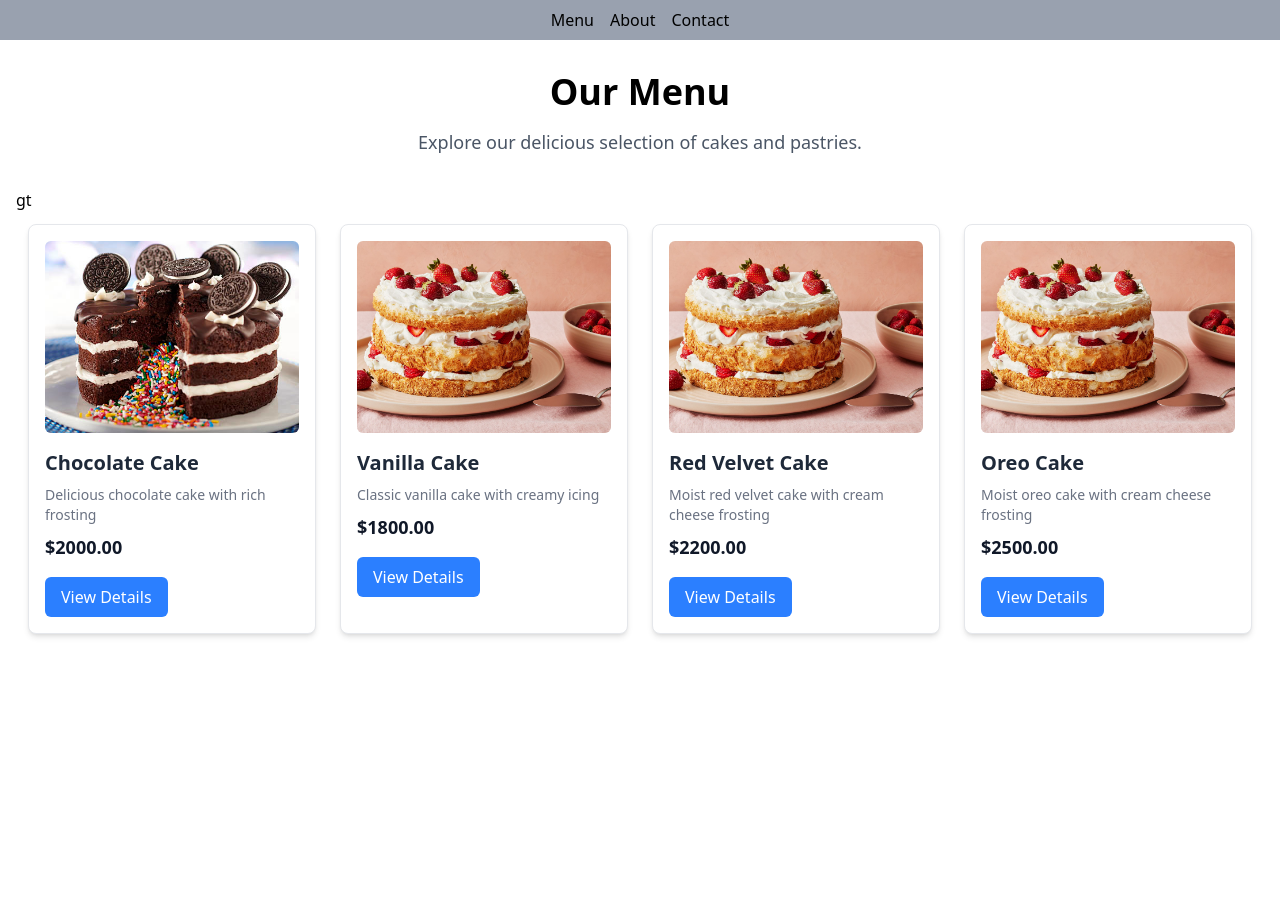
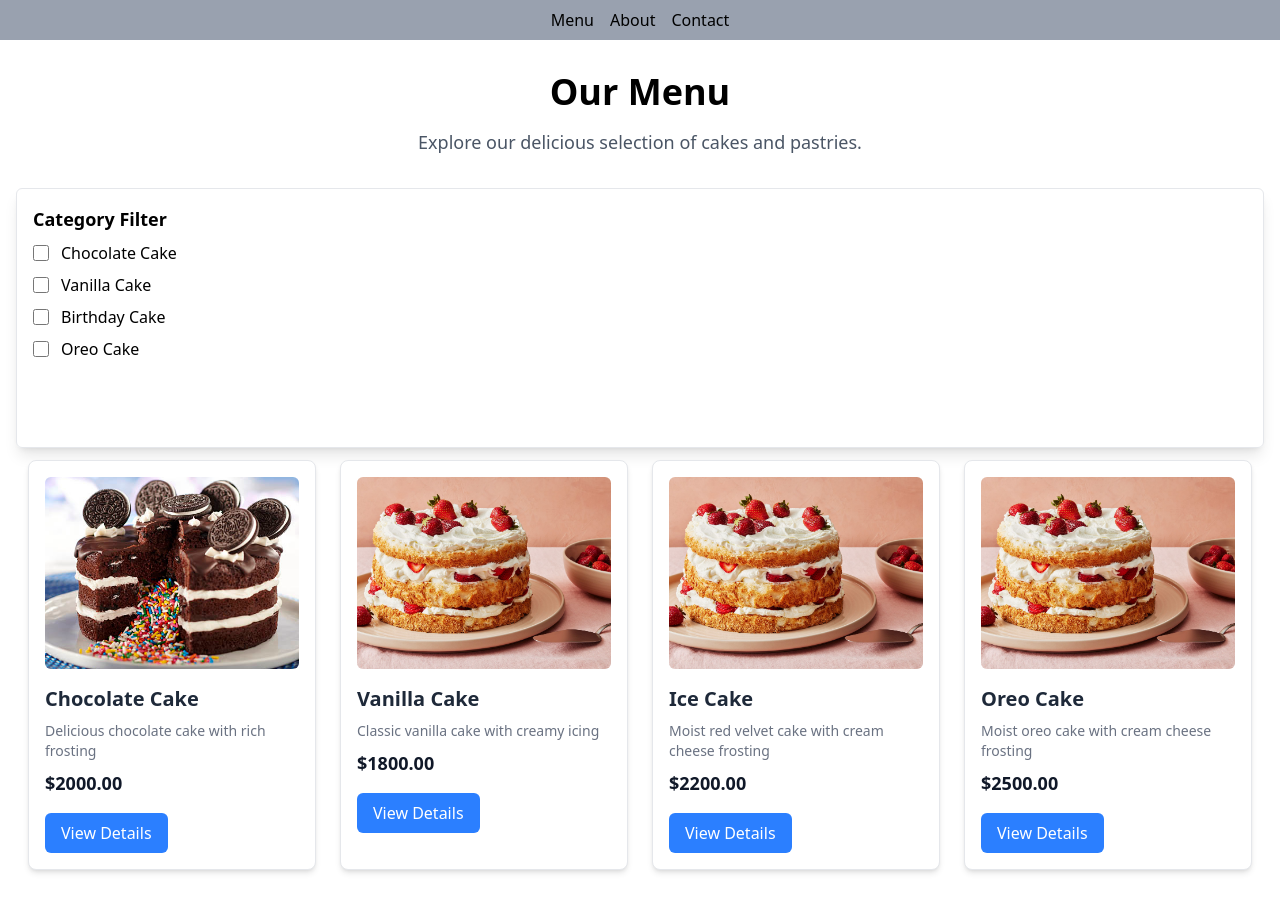
Before and after one commit to Hammad-000/Cakes-Villa, a React (Vite) app: page /menu in a window 1280 px wide. Before the commit the page ends 800 px from the top, so only its background shows below. Built offline with nearby package versions, Linux system fonts and the light colour scheme.

Commit message:
cheak box filter

```diff
--- a/src/Components/CategoryFilter.jsx
+++ b/src/Components/CategoryFilter.jsx
@@ -1,4 +1,4 @@
-import Checkbox from "../components/Cheakbox";
+import Checkbox from "./Checkbox";
 import { categoryTitle } from "../data/category";
 
 function CategoryFilter({ selectedCategories, onChangeCategory }) {
@@ -8,9 +8,10 @@ function CategoryFilter({ selectedCategories, onChangeCategory }) {
       {categoryTitle.map((category, index) => (
         <Checkbox
           key={index}
+          id={`category-${index}`}
           text={category}
-          checked={selectedCategories.includes(category)}
-          onChange={(e) => onChangeCategory(category, e.target.checked)}
+          checked={selectedCategories.includes(category)} // controls checkbox state
+          onChange={(e) => onChangeCategory(category, e.target.checked)} // updates selected categories
         />
       ))}
     </div>
--- a/src/Components/Checkbox.jsx
+++ b/src/Components/Checkbox.jsx
@@ -1,20 +1,34 @@
-import Checkbox from "../components/Cheakbox";
-import { categoryTitle } from "../data/category";
+const Checkbox = ({
+  id,
+  text,
+  className = '',
+  checkboxClassName = '',
+  labelClassName = '',
+  checked,
+  onChange,
+}) => {
+  return (
+    <div className={`relative flex items-center ${className}`}>
+      <div className="flex items-center h-5">
+        <input
+          id={id}
+          type="checkbox"
+          className={`w-4 h-4 rounded cursor-pointer ${checkboxClassName}`}
+          checked={checked}
+          onChange={onChange}  // This will trigger onChange in parent when toggled
+        />
+      </div>
 
-function CategoryFilter({ selectedCategories, onChangeCategory }) {
-  return (
-    <div className="h-65 mt-2 p-4 space-y-2 border border-gray-200 shadow-lg rounded-md">
-      <h3 className="font-semibold text-lg">Category Filter</h3>
-      {categoryTitle.map((category, index) => (
-        <Checkbox
-          key={index}
-          text={category}
-          checked={selectedCategories.includes(category)}
-          onChange={(e) => onChangeCategory(category, e.target.checked)}
-        />
-      ))}
+      {text && (
+        <label
+          htmlFor={id}
+          className={`ml-3 text-md cursor-pointer font-medium ${labelClassName}`}
+        >
+          {text}
+        </label>
+      )}
     </div>
   );
-}
+};
 
-export default CategoryFilter;
+export default Checkbox;
--- a/src/Pages/Menu.jsx
+++ b/src/Pages/Menu.jsx
@@ -1,28 +1,52 @@
+import { useState } from "react";
+import { Link } from 'react-router-dom';
 import products from "../data/products";
-import { Link } from 'react-router-dom';
+import CategoryFilter from "../Components/CategoryFilter";
 
 function Menu() {
+  const [selectedCategories, setSelectedCategories] = useState([]);
+
+
+  const handleCategoryChange = (category, isChecked) => {
+    setSelectedCategories((prevSelected) => {
+      if (isChecked) {
+        return [...prevSelected, category];
+      } else {
+        return prevSelected.filter(item => item !== category);
+      }
+    });
+  };
+
+  const filteredProducts = products.filter(product =>
+    selectedCategories.length === 0 || selectedCategories.includes(product.categoryTitle)
+  );
+
   return (
-    <div className="menu-page px-4 py-8 ">
+    <div className="menu-page px-4 py-8">
       <h1 className="text-4xl font-bold text-center mb-4">Our Menu</h1>
       <p className="text-lg text-center text-gray-600 mb-8">Explore our delicious selection of cakes and pastries.</p>
-<h2>gt</h2>
-      <div className="product-grid grid grid-cols-1 sm:grid-cols-2 lg:grid-cols-3 xl:grid-cols-4 gap-6 p-3 ">
-        {products.map((product) => (
+
+
+      <CategoryFilter
+        selectedCategories={selectedCategories}
+        onChangeCategory={handleCategoryChange}
+      />
+
+      <div className="product-grid grid grid-cols-1 sm:grid-cols-2 lg:grid-cols-3 xl:grid-cols-4 gap-6 p-3">
+        {filteredProducts.map((product) => (
           <div key={product.id} className="product-card bg-white border border-gray-200 rounded-lg shadow-md p-4">
-            {/* Image with fallback */}
+
             <img
               src={product.image || "/path/to/default-image.jpg"}
               alt={product.name}
               className="w-full h-48 object-cover rounded-md mb-4"
-              onError={(e) => e.target.src = "/path/to/default-image.jpg"} // Fallback on error
+              onError={(e) => e.target.src = "/path/to/default-image.jpg"} r
             />
 
             <h2 className="product-name text-xl font-semibold text-gray-800 mb-2">{product.name}</h2>
             <p className="product-description text-gray-500 text-sm mb-2">{product.description}</p>
             <p className="product-price text-lg font-semibold text-gray-900">${product.price.toFixed(2)}</p>
 
-            {/* Link to product detail page */}
             <Link to={`/product/${product.id}`} className="product-link mt-4 inline-block px-4 py-2 bg-blue-500 text-white rounded-md text-center hover:bg-blue-600">
               View Details
             </Link>
--- a/src/data/category.js
+++ b/src/data/category.js
@@ -1,32 +1,24 @@
-
 export const categories = [
   {
     id: 1,
-    title: "Chocolate Cake",
+    categoryTitle: "Chocolate Cake",
     image: "",
   },
   {
     id: 2,
-    title: "Vanilla Cake",
+    categoryTitle: "Vanilla Cake",
     image: "",
   },
   {
     id: 3,
-    title: "Birthday Cake",
+    categoryTitle: "Birthday Cake",
     image: "",
   },
   {
     id: 4,
-    title: "Oreo Cake",
+    categoryTitle: "Oreo Cake",
     image: "",
   },
-
-
-
-
-
-
 ];
 
-
-export const categoryTitle = categories.map((category) => category.title);
+export const categoryTitle = categories.map((category) => category.categoryTitle);
--- /dev/null
+++ b/src/data/product-filter.js
@@ -0,0 +1,43 @@
+import { products as DBProducts } from "./products";
+
+export const getVisibleProducts = (
+  selectedCategories,
+  selectedRating,
+  initPriceRange,
+  searchTerm
+) => {
+
+  let products = DBProducts;
+
+
+  if (selectedCategories.length > 0) {
+    products = products.filter((product) =>
+      selectedCategories.includes(product.category)
+    );
+  }
+
+
+  if (selectedRating) {
+    products = products.filter((product) => product.rating >= selectedRating);
+  }
+
+
+  if (initPriceRange.isApplied) {
+    products = products.filter(
+      (product) =>
+        product.price >= initPriceRange.min && product.price <= initPriceRange.max
+    );
+  }
+
+
+  if (searchTerm) {
+    const searchLower = searchTerm.toLowerCase();
+    products = products.filter(
+      (product) =>
+        product.title.toLowerCase().includes(searchLower) ||
+        product.description.toLowerCase().includes(searchLower)
+    );
+  }
+
+  return products;
+};
--- /dev/null
+++ b/src/data/products-rating.js
@@ -0,0 +1,52 @@
+
+
+export const reviews = [
+  {
+    id: 1,
+    productid: 1,
+    username: "Khubair Ali",
+    date: "31/3/2021",
+    rating: 4.5,
+    review: "Nice Product i will recommend everyone to purchase this",
+    isApproved: true
+  },
+  {
+    id: 2,
+    productid: 1,
+    username: "Umair Arshad",
+    date: "1/4/2021",
+    rating: 5.0,
+    review: "Highly recommended Product, Amazing product",
+    isApproved: true
+  },
+  {
+    id: 3,
+    productid: 2,
+    username: "Nasir Ali",
+    date: "31/3/2021",
+    rating: 4.5,
+    review: "Nice Product i will recommend everyone to purchase this",
+    isApproved: true
+  },
+  {
+    id: 4,
+    productid: 2,
+    username: "Ali Arshad",
+    date: "1/4/2021",
+    rating: 2.0,
+    review: "Not much recommended Product, very bad product",
+    isApproved: true
+  },
+
+
+
+
+];
+
+export const countReviews = (productID) => {
+  let sum = 0;
+  reviews.forEach((review) => {
+    if (review.productid === productID) sum++;
+  });
+  return sum;
+};
--- a/src/data/products.js
+++ b/src/data/products.js
@@ -1,24 +1,26 @@
-// In your products.js or wherever products is defined
 
 
  const products = [
     {
         id: 1,
         name: "Chocolate Cake",
-        image: "/images/cake1.jpg", // Fixed path and extension
+        categoryTitle: "Chocolate Cake",
+        image: "/images/cake1.jpg",
         description: "Delicious chocolate cake with rich frosting",
         price: 2000,
     },
     {
         id: 2,
         name: "Vanilla Cake",
+        categoryTitle:  "Vanilla Cake",
         description: "Classic vanilla cake with creamy icing",
-        image: "/images/cake2.jpg", // Use different image names
+        image: "/images/cake2.jpg",
         price: 1800,
     },
     {
         id: 3,
-        name: "Red Velvet Cake",
+        name: " Ice Cake",
+        categoryTitle:  "Ice Cake",
         image: "/images/cake2.jpg",
         description: "Moist red velvet cake with cream cheese frosting",
         price: 2200,
@@ -26,6 +28,7 @@
     {
         id: 4,
         name: "Oreo Cake",
+        categoryTitle:"Oreo Cake",
         description: "Moist oreo cake with cream cheese frosting",
         image: "/images/cake2.jpg",
         price: 2500,
```
